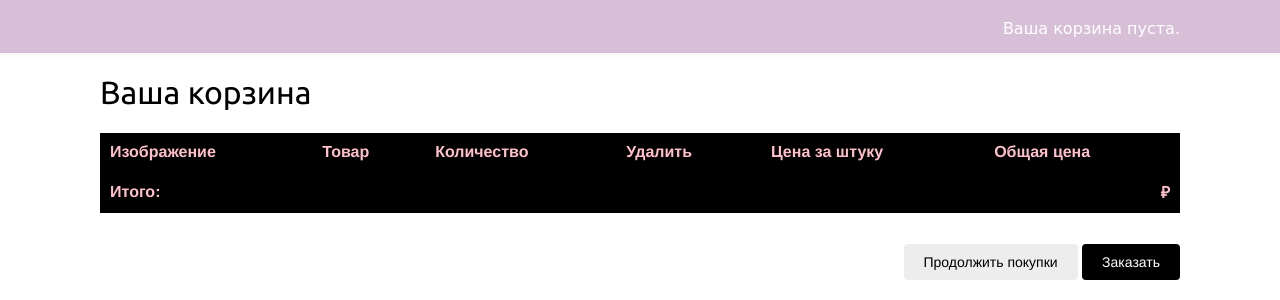
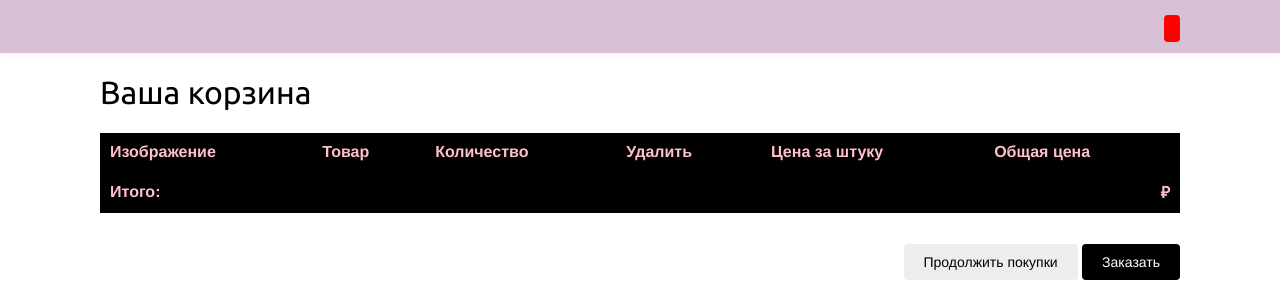
Before and after one commit to saharovartur/shop_joystick_jungle, a Django app: template templates/cart/detail.html in a window 1280 px wide. Shown: the part 75-375 px from the top of the page. Run offline with Django 4.2, Linux system fonts and the light colour scheme; the template is opened without the code that fills it, so the values that code supplies are empty.

Commit message:
изменил стиль корзины

```diff
--- a/templates/base.html
+++ b/templates/base.html
@@ -15,14 +15,14 @@
       <div class="cart">
         {% with total_items=cart|length %}
           {% if total_items > 0 %}
-            Корзина покупок:
-            <a href="{% url 'cart:cart_detail' %}">
-              {{ total_items }} шт,
-              {{ cart.get_total_price }}₽
-            </a>
+          <a href="{% url 'cart:cart_detail' %}">
+          <span class="badge">
+          <i class="fa fa-shopping-cart fa-lg"></i>
+          {{ total_items }}</span></a>
           {% elif not order %}
-        <div class='highlight'>
-            Ваша корзина пуста.
+        <div>
+        <span class="badge">
+          <i class="fa fa-shopping-cart fa-lg"></i></span>
         </div>
           {% endif %}
         {% endwith %}
```
